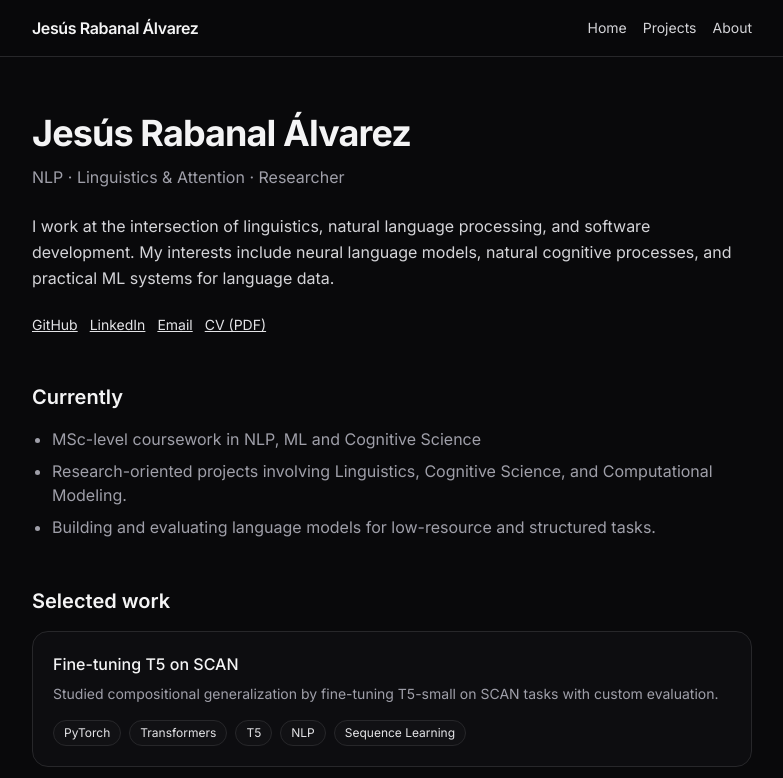
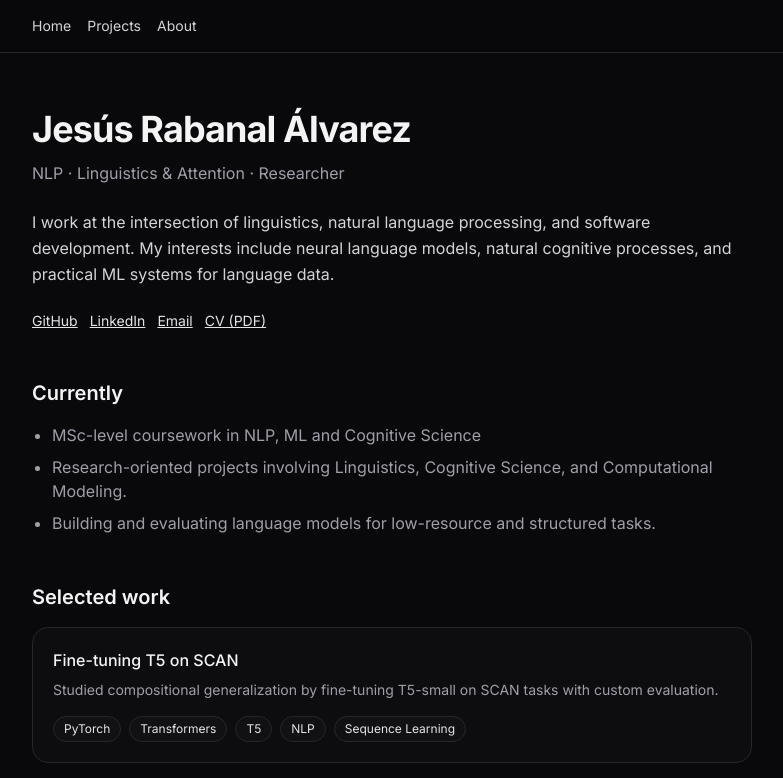
Before and after one commit to RabanalGsus/my-portfolio, a Next.js app: page / in a window 1280 px wide. Shown: the top 778 px of the page, without its empty margins (248-1031 px from the left). Built offline with nearby package versions, Linux system fonts and the light colour scheme.

Commit message:
fixed nav bar problem

```diff
--- a/components/Nav.tsx
+++ b/components/Nav.tsx
@@ -10,9 +10,6 @@ export default function Nav() {
   return (
     <header className="sticky top-0 z-50 border-b border-zinc-800 bg-zinc-950/70 backdrop-blur">
       <div className="mx-auto flex max-w-3xl items-center justify-between px-6 py-4">
-        <Link href="/" className="font-semibold tracking-tight">
-          Jesús Rabanal Álvarez
-        </Link>
         <nav className="flex gap-4 text-sm text-zinc-300">
           {nav.map((item) => (
             <Link
```
